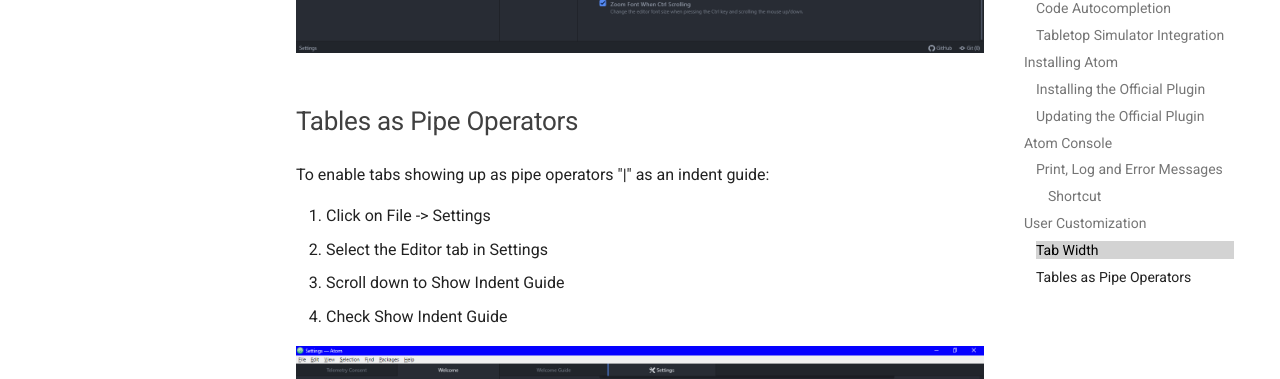
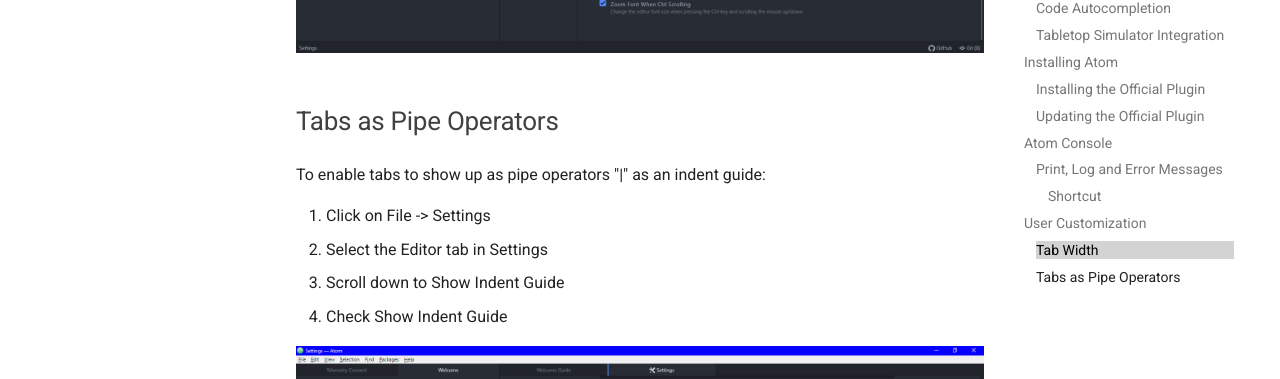
Before and after one commit to Berserk-Games/Tabletop-Simulator-API, an MkDocs documentation site: the page built from docs/atom.md, in a window 1280 px wide and 900 px high, scrolled down 5852 px. Shown: the part 154-533 px from the top of the window. Built offline with MkDocs 1.6.1 and Material for MkDocs 9.7.7, drawn with Linux system fonts in a browser that asks for light colours; comment, search, counter and statistics services are not loaded.

Commit message:
Update atom.md
Replaced tables with tabs where that was meant, and changed "showing" to "to show" for grammar.

```diff
--- a/docs/atom.md
+++ b/docs/atom.md
@@ -97,12 +97,12 @@
 
 ![Setup](img/atom/setup.PNG)
 
-### Tables as Pipe Operators
-To enable tabs showing up as pipe operators "|" as an indent guide:
+### Tabs as Pipe Operators
+To enable tabs to show up as pipe operators "|" as an indent guide:
 
 1. Click on File -> Settings
 2. Select the Editor tab in Settings
 3. Scroll down to Show Indent Guide
 4. Check Show Indent Guide
 
-![Tables as Pipe Operators](img/atom/pipes.PNG)
+![Tabs as Pipe Operators](img/atom/pipes.PNG)
```
